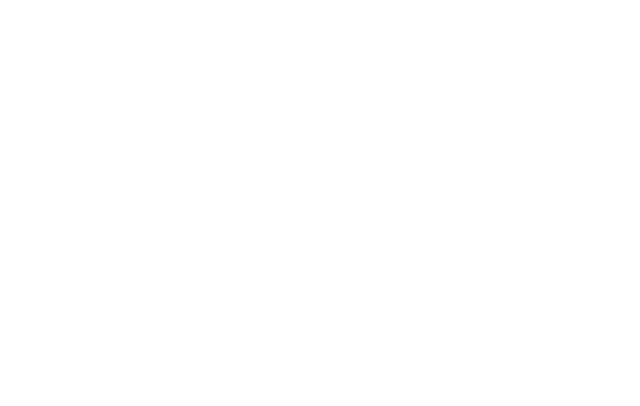
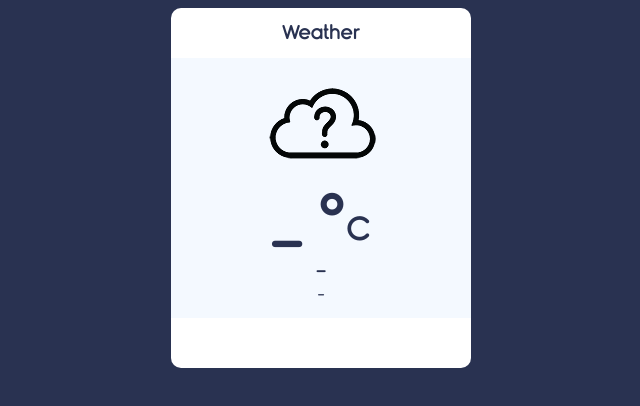
Before and after one commit to CodeWithSouma/Weather-App, a plain HTML site: page index.html in a window 1280 px wide. Shown: the whole page, without its empty margins (319-959 px from the left). Drawn offline with Linux system fonts and the light colour scheme.

Commit message:
basic ui design complete.

```diff
--- a/index.html
+++ b/index.html
@@ -1 +1,24 @@
 <!-- HTML CODE -->
+<!DOCTYPE html>
+<html lang="en">
+<head>
+    <meta charset="UTF-8">
+    <meta name="viewport" content="width=device-width, initial-scale=1.0">
+    <title>Weather App</title>
+    <link rel="stylesheet" href="font/Rimouski.css">
+    <link rel="stylesheet" href="style.css">
+</head>
+<body>
+    <div class="container">
+        <div class="app-title"><p>Weather</p></div>
+        <div class="notification"></div>
+        <div class="weather-container">
+            <div class="weather-icon"><img src="icons/unknown.png" alt="unknown image"></div>
+            <div class="temperature-value"><p>_ &deg;<span>C</span></p></div>
+            <div class="temperature-description"><p>_</p></div>
+            <div class="location"><p>_</p></div>
+        </div>
+    </div>
+
+</body>
+</html>
--- a/style.css
+++ b/style.css
@@ -15,6 +15,7 @@ body{
 
     border-radius: 10px;
     padding-bottom : 50px;
+
 }
 
 .app-title{
```
Also changed, not shown: app.js (line endings or trailing spaces).
